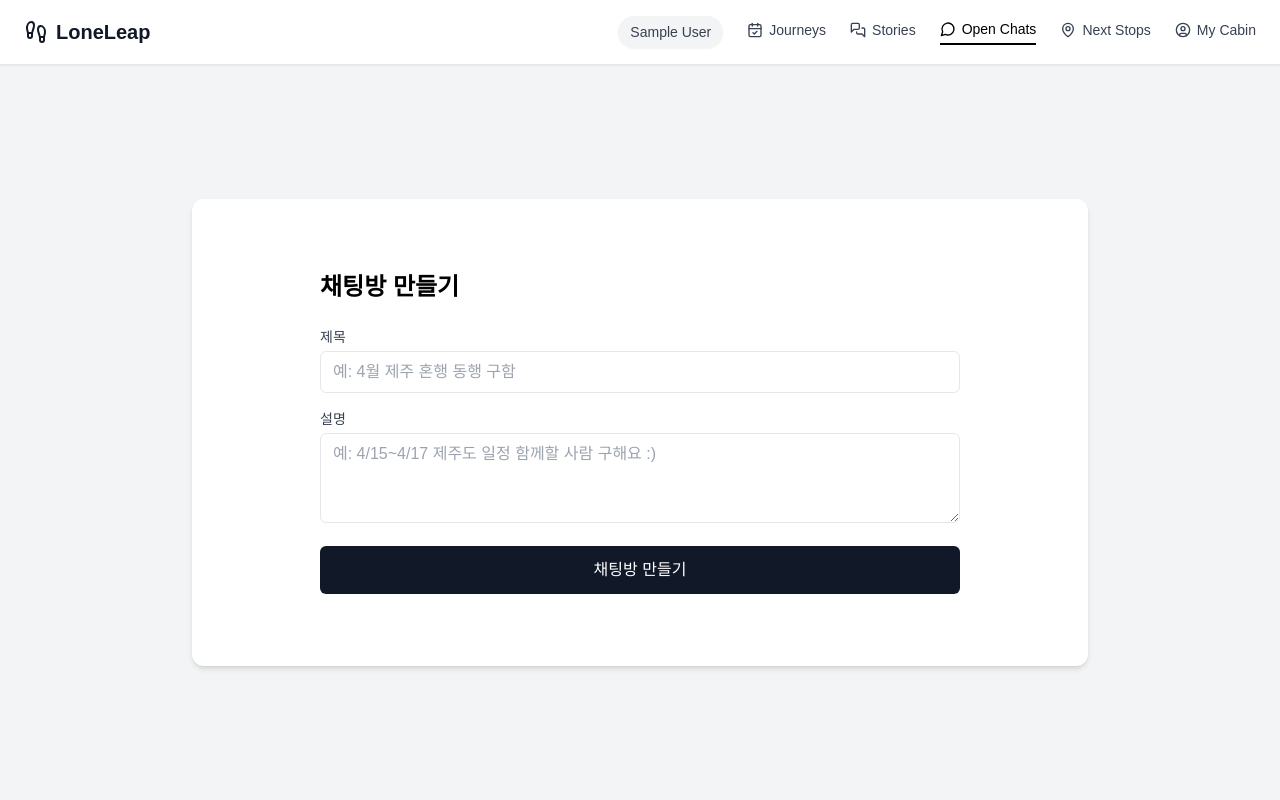
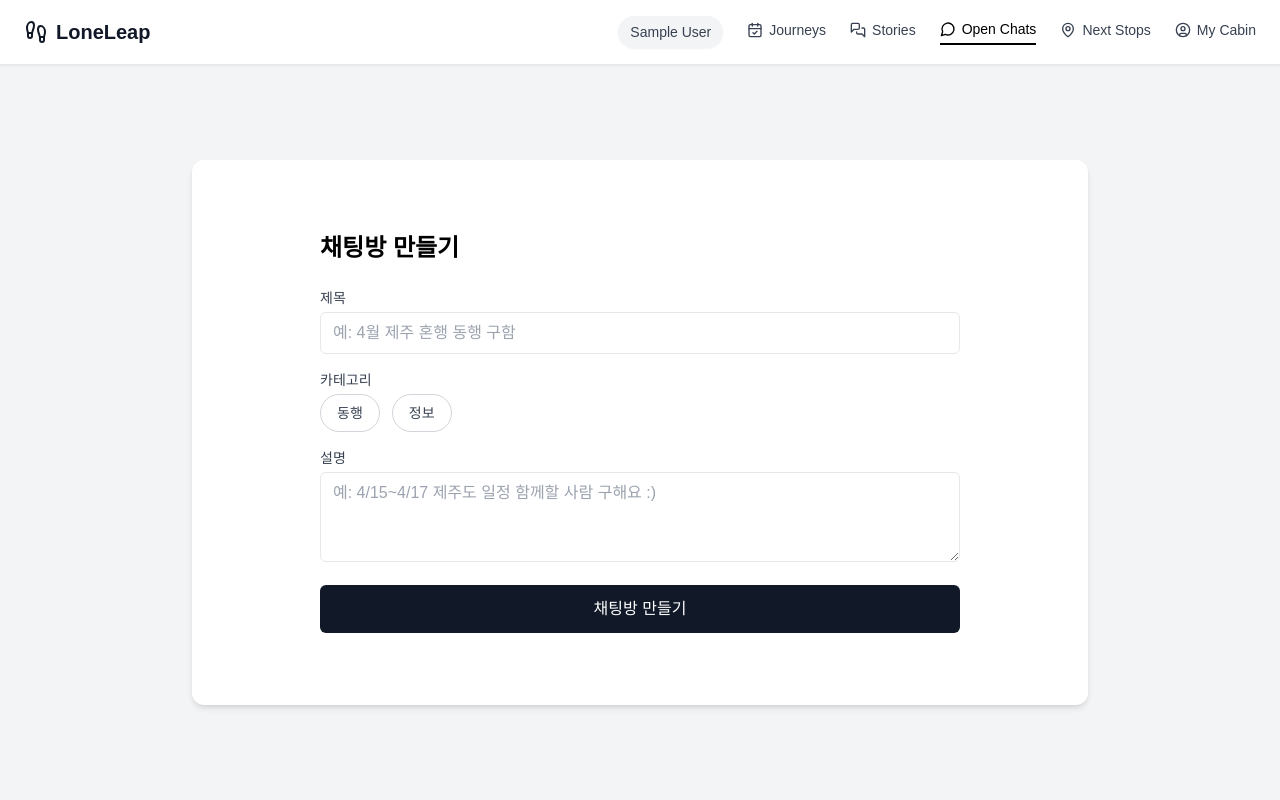
Before and after one commit to devyuu08/loneleap, a React (Vite) app: page /chat/create in a window 1280 px wide. Shown: the top 800 px of the page. Built offline with nearby package versions, Linux system fonts and the light colour scheme; no server answers; the database is empty; sample sign-in values are in the browser's storage; a web font is replaced by a local one.

Commit message:
feat: 채팅방 생성 시 카테고리 선택 및 Firestore 저장 기능 추가

```diff
--- a/src/components/chat/ChatRoomForm.jsx
+++ b/src/components/chat/ChatRoomForm.jsx
@@ -7,6 +7,8 @@ import LoadingSpinner from "components/common/LoadingSpinner.jsx";
 export default function ChatRoomForm() {
   const [title, setTitle] = useState("");
   const [description, setDescription] = useState("");
+  const [category, setCategory] = useState("");
+
   const user = useSelector((state) => state.user.user);
   const isLoading = useSelector((state) => state.user.isLoading);
 
@@ -29,6 +31,7 @@ export default function ChatRoomForm() {
     const newErrors = {};
     if (!title.trim()) newErrors.title = "제목을 입력해주세요.";
     if (!description.trim()) newErrors.description = "설명을 입력해주세요.";
+    if (!category) newErrors.category = "카테고리를 선택해주세요.";
     if (!user) newErrors.user = "로그인이 필요합니다.";
 
     setErrors(newErrors);
@@ -41,7 +44,7 @@ export default function ChatRoomForm() {
     if (!validateForm()) return;
 
     try {
-      await mutateAsync({ title, description, uid: user.uid });
+      await mutateAsync({ title, description, category, uid: user.uid });
       navigate("/chat");
     } catch (err) {
       console.error("채팅방 생성 오류:", err);
@@ -82,6 +85,33 @@ export default function ChatRoomForm() {
           {errors.title && (
             <p className="text-red-500 text-sm mt-1" aria-live="polite">
               {errors.title}
+            </p>
+          )}
+        </div>
+
+        <div>
+          <label className="text-sm font-medium text-gray-700 mb-1 block">
+            카테고리
+          </label>
+          <div className="flex gap-3">
+            {["동행", "정보"].map((option) => (
+              <button
+                key={option}
+                type="button"
+                onClick={() => setCategory(option)}
+                className={`px-4 py-2 rounded-full text-sm border transition ${
+                  category === option
+                    ? "bg-black text-white border-black"
+                    : "bg-white text-gray-700 border-gray-300 hover:bg-gray-100"
+                }`}
+              >
+                {option}
+              </button>
+            ))}
+          </div>
+          {errors.category && (
+            <p className="text-red-500 text-sm mt-1" aria-live="polite">
+              {errors.category}
             </p>
           )}
         </div>
--- a/src/services/queries/chat/useCreateChatRoom.js
+++ b/src/services/queries/chat/useCreateChatRoom.js
@@ -26,7 +26,7 @@ export const useCreateChatRoom = () => {
   const queryClient = useQueryClient(); // 쿼리 클라이언트 접근
 
   return useMutation({
-    mutationFn: async ({ title, description = "", uid }) => {
+    mutationFn: async ({ title, description = "", category, uid }) => {
       if (!uid) {
         throw new Error("인증된 사용자만 채팅방을 생성할 수 있습니다");
       }
@@ -37,6 +37,7 @@ export const useCreateChatRoom = () => {
       const docRef = await addDoc(collection(db, "chatRooms"), {
         name: title,
         description,
+        category,
         createdAt: serverTimestamp(),
         createdBy: uid,
         participants: [uid],
@@ -48,6 +49,7 @@ export const useCreateChatRoom = () => {
         id: docRef.id,
         title,
         description,
+        category,
         uid,
       };
     },
```
